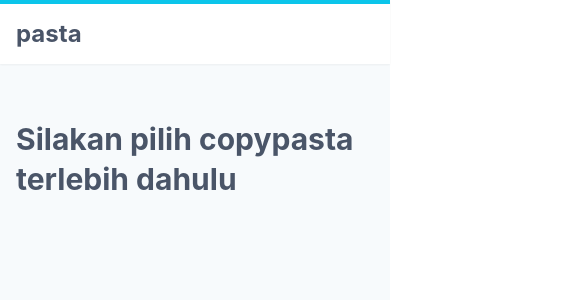
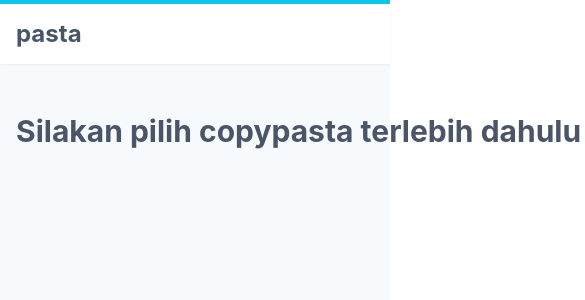
Before and after one commit to stevemc4/pasta, a Next.js app: page / in a window 390 px wide. Shown: the top 300 px of the page, 585 px wide, since content can reach past the window. Built offline with nearby package versions, Linux system fonts and the light colour scheme.

Commit message:
Added button as header in mobile view

```diff
--- a/src/pages/index.tsx
+++ b/src/pages/index.tsx
@@ -1,5 +1,6 @@
 import React, { useState, ChangeEvent } from 'react'
-import { Box, Flex, Heading, Text, Input, FormControl, FormLabel, Container, useClipboard } from '@chakra-ui/react'
+import { Box, Flex, Heading, Text, Input, FormControl, FormLabel, Container, useClipboard, Button } from '@chakra-ui/react'
+import { ChevronDownIcon } from '@chakra-ui/icons'
 import Head from 'next/head'
 
 import Layout from '../layout/Default'
@@ -38,7 +39,15 @@ const Index = (): React.ReactElement => {
           <Sidebar onSelect={handleTemplateSelect}/>
         </Box>
         <Box pl={{ base: 0, md: 4 }} w={{ base: '100%', md: 'initial' }}>
-          <Heading as="h1" color="gray.600">{template?.name ?? 'Silakan pilih copypasta terlebih dahulu'}</Heading>
+          <Heading as="h1" color="gray.600" display={{ base: 'none', md: 'initial' }}>
+            {template?.name ?? 'Silakan pilih copypasta terlebih dahulu'}
+          </Heading>
+          <Button bg="transparent" alignItems="center" p={2} m={-2} display={{ base: 'flex', md: 'none' }}>
+            <Heading as="h1" color="gray.600">
+              {template?.name ?? 'Silakan pilih copypasta terlebih dahulu'}
+              <ChevronDownIcon ml={2} color="cyan.400" />
+            </Heading>
+          </Button>
           {template && (
             <>
               <Box mt="8">
```
